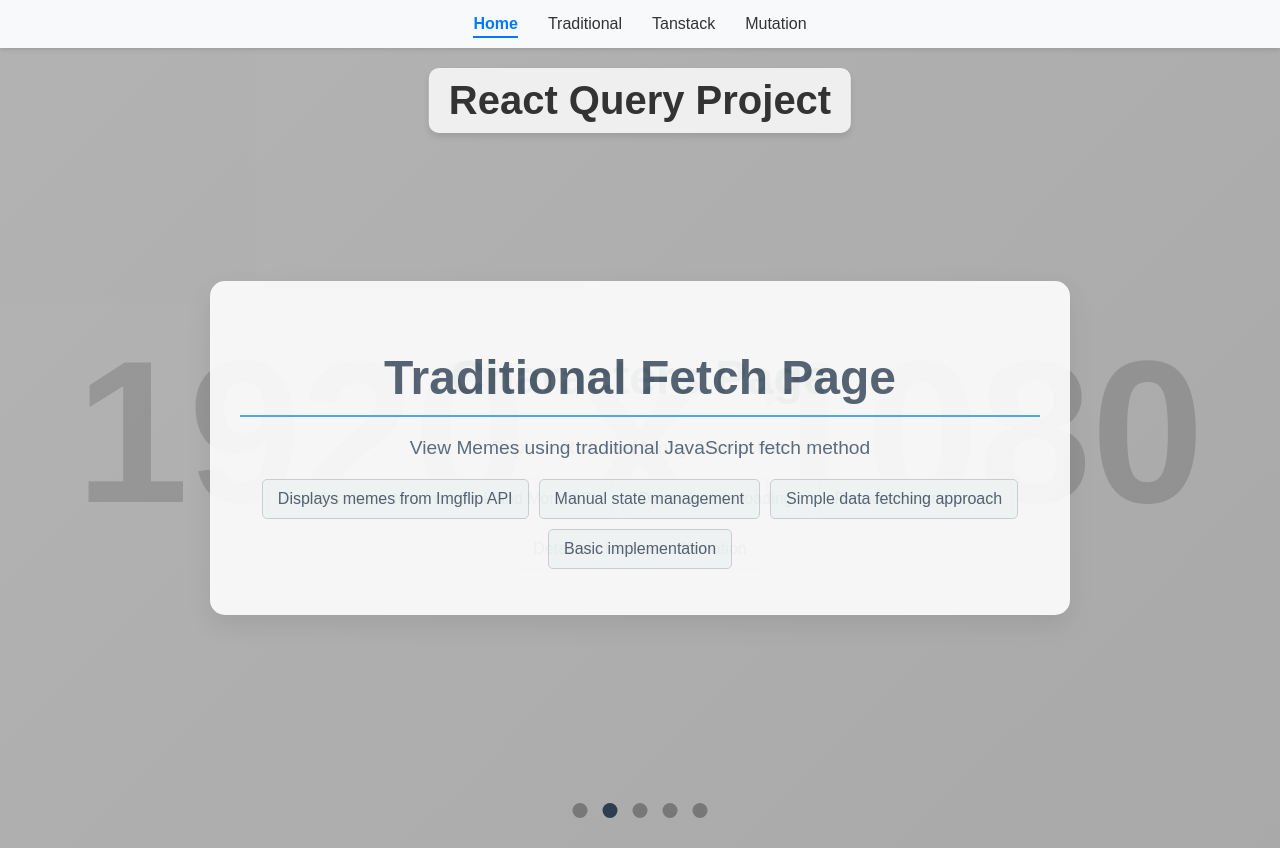
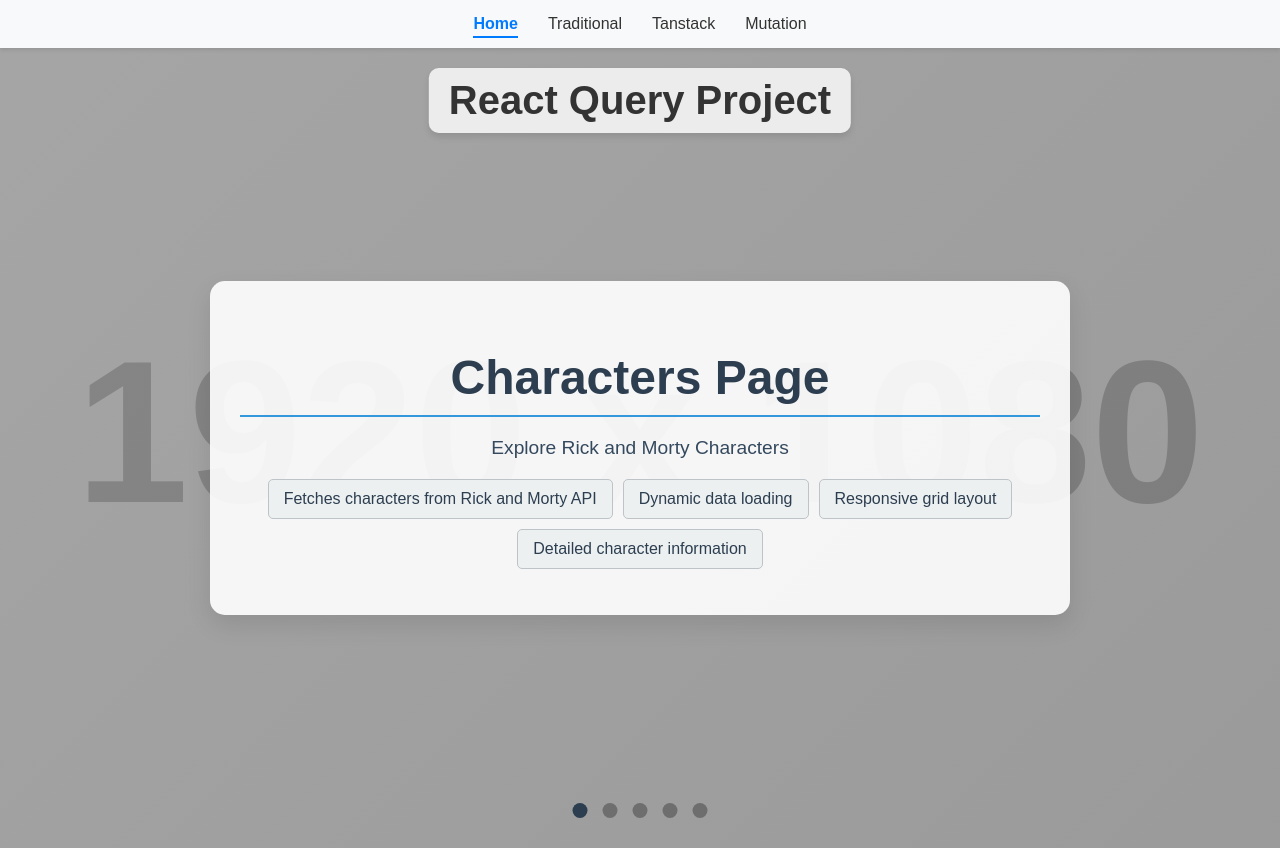
Before and after one commit to haswanthakula/React_Query_Project, a React (Create React App) app: page / in a window 1280 px wide. Built offline with nearby package versions, Linux system fonts and the light colour scheme.

Commit message:
Remove auto-sliding behavior from carousel

```diff
--- a/src/components/Home.js
+++ b/src/components/Home.js
@@ -1,4 +1,4 @@
-import React, { useState, useEffect } from 'react';
+import React, { useState } from 'react';
 import './Home.css';
 
 const carouselSlides = [
@@ -62,14 +62,6 @@ const carouselSlides = [
 const Home = () => {
   const [currentSlide, setCurrentSlide] = useState(0);
 
-  useEffect(() => {
-    const slideInterval = setInterval(() => {
-      setCurrentSlide((prev) => (prev + 1) % carouselSlides.length);
-    }, 5000);
-
-    return () => clearInterval(slideInterval);
-  }, []);
-
   const handleDotClick = (index) => {
     setCurrentSlide(index);
   };
```
